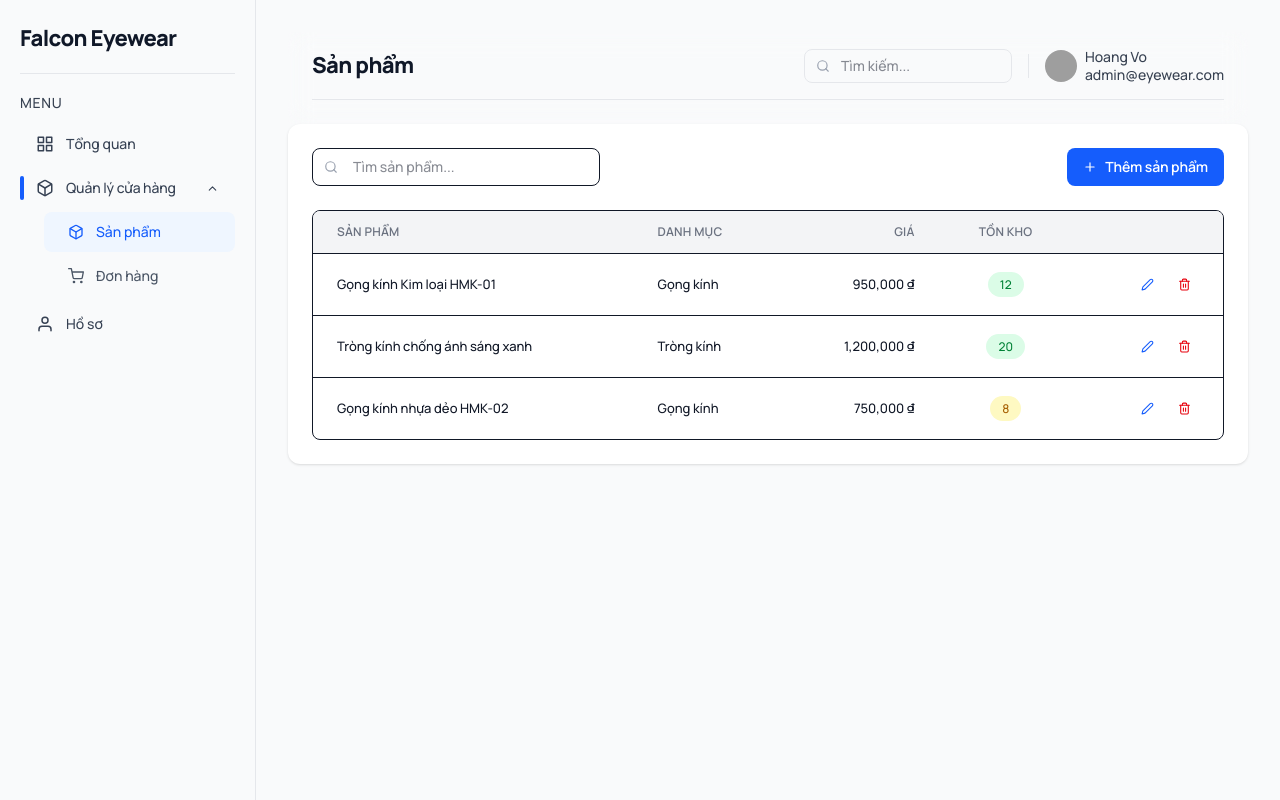
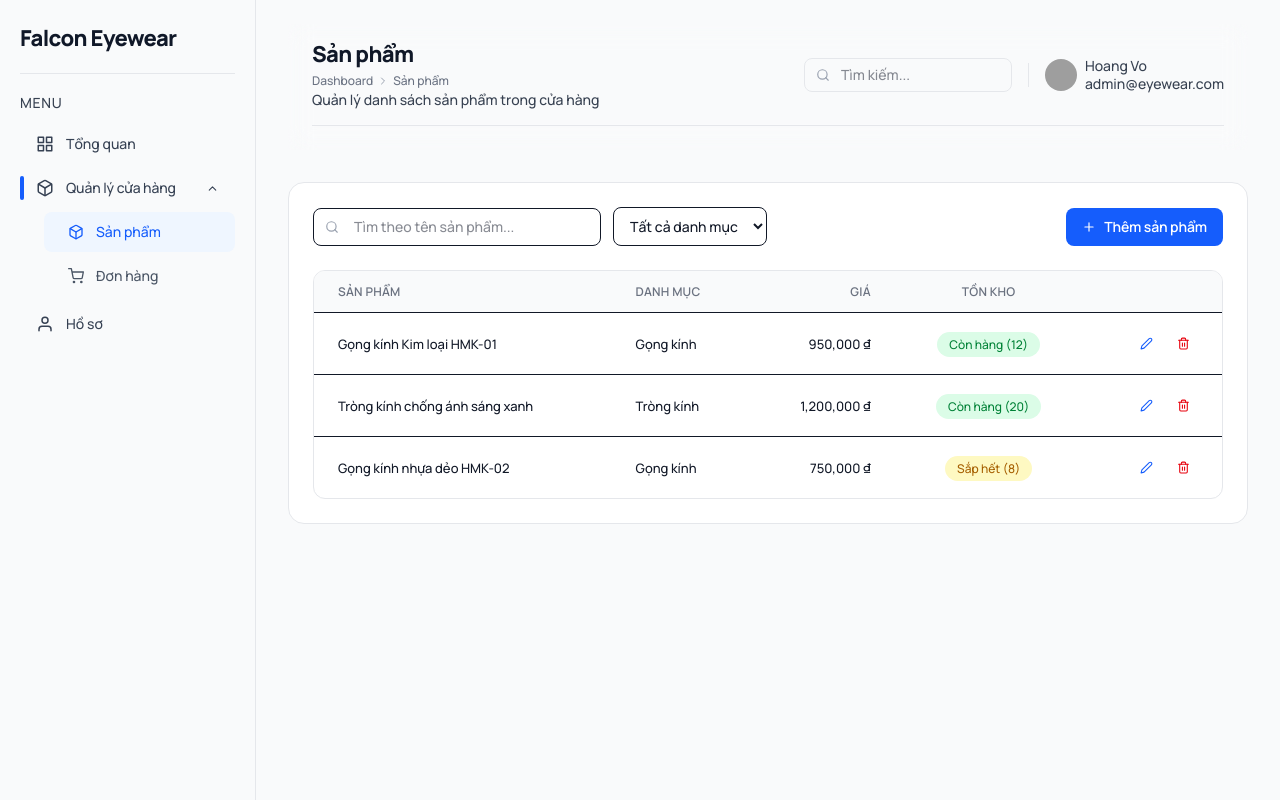
Before and after one commit to KhangTDse/SWP_391_Group5_Frontend, a React (Vite) app: page /dashboard/products in a window 1280 px wide. Built offline with nearby package versions, Linux system fonts and the light colour scheme; grey boxes are pictures that could not be loaded.

Commit message:
Admin: Fix UI and UX for AdminProducts

```diff
--- a/src/pages/AdminOverview.jsx
+++ b/src/pages/AdminOverview.jsx
@@ -19,18 +19,21 @@ import {
   recentOrders,
 } from "../data/adminMock";
 
-/* ===== STATUS UI MAP (FRONTEND QUYẾT ĐỊNH) ===== */
+/* ===== STATUS UI MAP (FRONTEND TỰ QUYẾT) ===== */
 const statusMap = {
   completed: {
     label: "Hoàn thành",
+    color: "#22c55e",
     className: "bg-green-50 text-green-700 border-green-200",
   },
   pending: {
     label: "Chờ xử lý",
+    color: "#facc15",
     className: "bg-yellow-50 text-yellow-700 border-yellow-200",
   },
   cancelled: {
     label: "Đã huỷ",
+    color: "#ef4444",
     className: "bg-red-50 text-red-700 border-red-200",
   },
 };
@@ -54,7 +57,7 @@ function AdminOverview() {
 
       {/* ===== CHARTS ===== */}
       <section className="mt-10 grid grid-cols-1 xl:grid-cols-3 gap-6">
-        {/* Revenue */}
+        {/* ===== REVENUE CHART ===== */}
         <div className="xl:col-span-2 bg-white rounded-2xl border border-gray-200 p-6">
           <h2 className="text-base font-semibold text-gray-800 mb-1">
             Doanh thu theo tuần
@@ -94,7 +97,7 @@ function AdminOverview() {
           </ResponsiveContainer>
         </div>
 
-        {/* Order Status */}
+        {/* ===== ORDER STATUS CHART ===== */}
         <div className="bg-white rounded-2xl border border-gray-200 p-6">
           <h2 className="text-base font-semibold text-gray-800 mb-1">
             Trạng thái đơn hàng
@@ -103,10 +106,17 @@ function AdminOverview() {
 
           <ResponsiveContainer width="100%" height={300}>
             <BarChart data={orderStatusData}>
+              <CartesianGrid strokeDasharray="3 3" stroke="#e5e7eb" />
               <XAxis dataKey="name" tick={{ fontSize: 12 }} />
               <YAxis tick={{ fontSize: 12 }} />
               <Tooltip />
-              <Bar dataKey="value" fill="#22c55e" radius={[6, 6, 0, 0]} />
+
+              <Bar
+                dataKey="value"
+                fill="#22c55e" // xanh lá
+                radius={[6, 6, 0, 0]}
+                isAnimationActive
+              />
             </BarChart>
           </ResponsiveContainer>
         </div>
--- a/src/pages/AdminProducts.jsx
+++ b/src/pages/AdminProducts.jsx
@@ -1,37 +1,101 @@
-import { useState } from "react";
+import { useMemo, useState } from "react";
 import { productsMock } from "../data/adminMock";
-import { FiPlus, FiSearch, FiEdit2, FiTrash2 } from "react-icons/fi";
+import {
+  FiPlus,
+  FiSearch,
+  FiEdit2,
+  FiTrash2,
+  FiPackage,
+} from "react-icons/fi";
 import AdminTopHeader from "../components/AdminTopHeader";
 
 function AdminProducts() {
   const [search, setSearch] = useState("");
+  const [category, setCategory] = useState("all");
   const [products] = useState(productsMock);
 
-  const filteredProducts = products.filter((p) =>
-    p.name.toLowerCase().includes(search.toLowerCase())
+  /* ===== CATEGORY LIST ===== */
+  const categories = useMemo(() => {
+    const set = new Set(products.map((p) => p.category));
+    return ["all", ...Array.from(set)];
+  }, [products]);
+
+  /* ===== FILTER ===== */
+  const filteredProducts = products.filter((p) => {
+    const matchName = p.name
+      .toLowerCase()
+      .includes(search.toLowerCase());
+    const matchCategory =
+      category === "all" || p.category === category;
+    return matchName && matchCategory;
+  });
+
+  /* ===== STOCK UI ===== */
+  const renderStock = (stock) => {
+    if (stock === 0) {
+      return (
+        <span className="px-3 py-1 rounded-full text-xs font-medium bg-red-100 text-red-700">
+          Hết hàng
+        </span>
       );
+    }
+
+    if (stock <= 10) {
+      return (
+        <span className="px-3 py-1 rounded-full text-xs font-medium bg-yellow-100 text-yellow-700">
+          Sắp hết ({stock})
+        </span>
+      );
+    }
 
     return (
-    <div className="ml-64 p-8 bg-gray-50 min-h-screen font-admin">
-      <AdminTopHeader title="Sản phẩm"/>
+      <span className="px-3 py-1 rounded-full text-xs font-medium bg-green-100 text-green-700">
+        Còn hàng ({stock})
+      </span>
+    );
+  };
 
-      {/* ===== CARD WRAPPER ===== */}
-      <div className="bg-white rounded-xl shadow p-6">
-        {/* ===== TOP BAR ===== */}
-        <div className="flex items-center justify-between mb-6">
+  return (
+    <div className="ml-64 px-8 pt-6 pb-12 bg-gray-50 min-h-screen">
+      {/* ===== HEADER ===== */}
+      <AdminTopHeader
+        title="Sản phẩm"
+        subtitle="Quản lý danh sách sản phẩm trong cửa hàng"
+        breadcrumb={["Dashboard", "Sản phẩm"]}
+      />
+
+      {/* ===== CARD ===== */}
+      <div className="mt-8 bg-white rounded-2xl border border-gray-200 p-6">
+        {/* ===== TOOLBAR ===== */}
+        <div className="flex flex-wrap items-center justify-between gap-4 mb-6">
+          <div className="flex items-center gap-3">
             {/* SEARCH */}
             <div className="relative w-72">
               <FiSearch className="absolute left-3 top-1/2 -translate-y-1/2 text-gray-400" />
               <input
                 type="text"
-              placeholder="Tìm sản phẩm..."
+                placeholder="Tìm theo tên sản phẩm..."
                 value={search}
                 onChange={(e) => setSearch(e.target.value)}
                 className="w-full pl-10 pr-4 py-2 border rounded-lg text-sm focus:outline-none focus:ring-2 focus:ring-blue-500"
               />
             </div>
 
-          {/* ADD BUTTON */}
+            {/* CATEGORY */}
+            <select
+              value={category}
+              onChange={(e) => setCategory(e.target.value)}
+              className="border rounded-lg px-3 py-2 text-sm focus:outline-none focus:ring-2 focus:ring-blue-500"
+            >
+              {categories.map((c) => (
+                <option key={c} value={c}>
+                  {c === "all" ? "Tất cả danh mục" : c}
+                </option>
+              ))}
+            </select>
+          </div>
+
+          {/* ADD */}
           <button className="flex items-center gap-2 bg-blue-600 text-white px-4 py-2 rounded-lg hover:bg-blue-700 transition">
             <FiPlus />
             Thêm sản phẩm
@@ -39,9 +103,9 @@ function AdminProducts() {
         </div>
 
         {/* ===== TABLE ===== */}
-        <div className="overflow-hidden rounded-lg border">
+        <div className="overflow-hidden rounded-xl border border-gray-200">
           <table className="w-full text-sm">
-            <thead className="bg-gray-100 text-gray-600">
+            <thead className="bg-gray-50 text-gray-600">
               <tr>
                 <th className="text-left px-6 py-3">Sản phẩm</th>
                 <th className="text-left px-6 py-3">Danh mục</th>
@@ -65,20 +129,12 @@ function AdminProducts() {
                     {product.category}
                   </td>
 
-                  <td className="px-6 py-4 text-right font-medium">
+                  <td className="px-6 py-4 text-right font-semibold">
                     {product.price.toLocaleString()} ₫
                   </td>
 
                   <td className="px-6 py-4 text-center">
-                    <span
-                      className={`px-3 py-1 rounded-full text-xs font-medium ${
-                        product.stock > 10
-                          ? "bg-green-100 text-green-700"
-                          : "bg-yellow-100 text-yellow-700"
-                      }`}
-                    >
-                      {product.stock}
-                    </span>
+                    {renderStock(product.stock)}
                   </td>
 
                   {/* ACTION */}
@@ -97,8 +153,11 @@ function AdminProducts() {
 
               {filteredProducts.length === 0 && (
                 <tr>
-                  <td colSpan={5} className="text-center py-10 text-gray-500">
-                    Không tìm thấy sản phẩm
+                  <td colSpan={5} className="py-14 text-center">
+                    <div className="flex flex-col items-center gap-3 text-gray-400">
+                      <FiPackage className="text-3xl" />
+                      <p>Không tìm thấy sản phẩm phù hợp</p>
+                    </div>
                   </td>
                 </tr>
               )}
```
Lines whose indentation alone changed are shown as unchanged.
